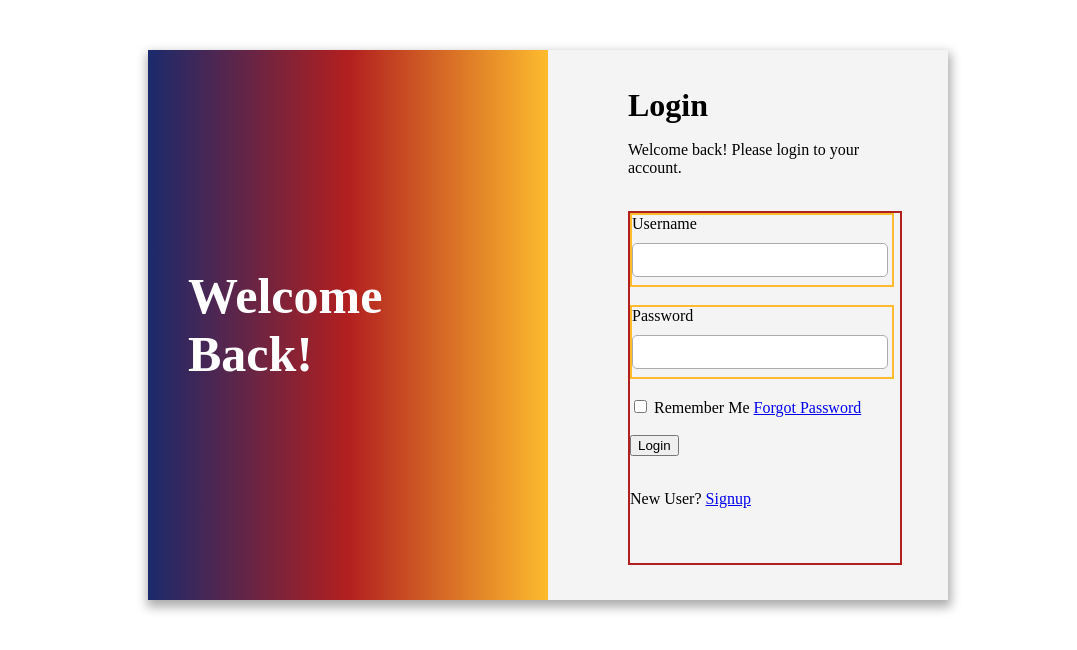
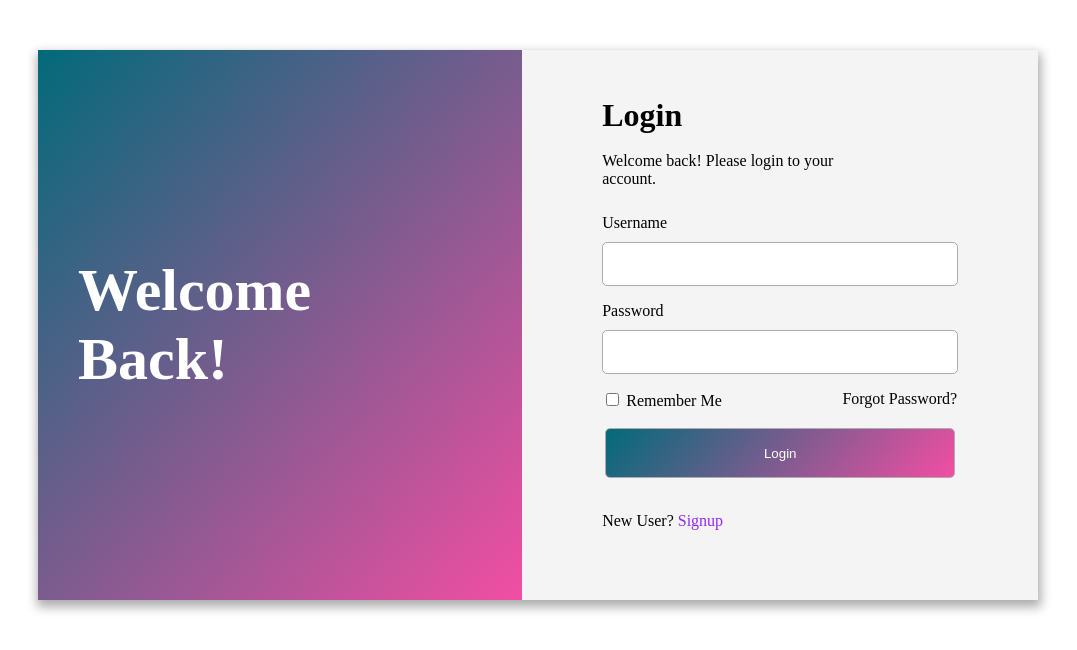
Before and after one commit to Masoud803/html-css-task-03, a plain HTML site: page index.html in a window 1280 px wide. Shown: the whole page, without its empty margins (120-1197 px from the left). Drawn offline with Linux system fonts and the light colour scheme.

Commit message:
design update

```diff
--- a/index.html
+++ b/index.html
@@ -31,19 +31,19 @@
                     </div>
                     <br>
                     <div class="forgot-passwd">
-                        <span class="remember">
+                        <span class="remember-span">
                             <label>
                                 <input type="checkbox" name="remember-me" id="rememb-me">
                                 Remember Me
                             </label>
                         </span>
-                        <span>
-                            <a href="#">Forgot Password</a>
+                        <span class="fg-passwd-span">
+                            <a href="#">Forgot Password?</a>
                         </span>
                     </div>
                     <br>
                     <div class="btn">
-                        <button>Login</button>
+                        <button id="lg-btn">Login</button>
                     </div>
                     <br>
                     <div class="new-user">
--- a/style.css
+++ b/style.css
@@ -1,17 +1,14 @@
 .main-div{
-    width: 800px;
+    width: 1000px;
     height: 550px;
     display: flex;
-    /* justify-content: center;
-    align-items: center; */
     flex-direction: row;
-    margin: 50px 0 0 260px ;
+    margin: 50px 0 0 150px ;
     border: 1px;
     box-shadow: 1px 5px 10px 2px #acacac;
 }
 .welcome-div{
-    background: #1a2a6c;
-    background: linear-gradient(to right,#1a2a6c,#b21f1f,#fdbb2d);
+    background: linear-gradient(132deg, rgb(2, 106, 122) 0.00%, rgb(242, 78, 163) 100.00%);
     height: 550px;
     width: 500px;
     display: flex;
@@ -19,14 +16,14 @@
     align-items: center;
 }
 .welcome-div h1{
-    width: 50px;
-    font-size: 50px;
+    width: 250px;
+    font-size: 60px;
     color: #ffffff;
     margin-left: 40px;
 }
 .content-div{
     height: 550px;
-    width: 400px;
+    width: 450px;
     display: flex;
     justify-content: center;
     flex-direction: column;
@@ -34,34 +31,61 @@
     padding-left: 80px;
     background-color: #f5f4f4;
 }
+.content-form{
+    width: 360px;
+    height: 350px;
+}
 .user-pass{
-    width: 260px;
+    width: 350px;
     height: 70px;
-    border: 2px solid #fdbb2d;
-}
-.content-form{
-    width: 270px;
-    height: 350px;
-    border: 2px solid #b21f1f;
 }
 #usernm{
-    width: 250px;
-    height: 30px;
+    width: 350px;
+    height: 40px;
     border: 1px solid #acacac;
     border-radius: 5px;
     margin-top: 10px;
 }
 #passwd{
-    width: 250px;
-    height: 30px;
+    width: 350px;
+    height: 40px;
     border: 1px solid #acacac;
     border-radius: 5px;
     margin-top: 10px;
 }
+.forgot-passwd{
+    display: flex;
+    justify-content: space-between;
+    flex-direction: row;
+}
+.fg-passwd-span a{
+    color: #030303;
+    text-decoration: none;
+    margin-right: 5px;
+}
+.btn{
+    width: auto;
+    height: auto;
+}
+#lg-btn{
+    width: 350px;
+    height: 50px;
+    margin-left: 3px;
+    color: #ffffff;
+    background: linear-gradient(132deg, rgb(2, 106, 122) 0.00%, rgb(242, 78, 163) 100.00%);
+    border: 1px solid #acacac;
+    border-radius: 5px;
+}
+.new-user a{
+    text-decoration: none;
+    color: #9326f8;
+}
 .content-heading{
-    margin-top: -20px;
+    width: 250px;
+    height: 60px;
+    margin-top: -10px;
 }
 .content-p{
-    width: 250px;
-    margin-top: -20px;
+    width: 280px;
+    height: 60px;
 }
```
